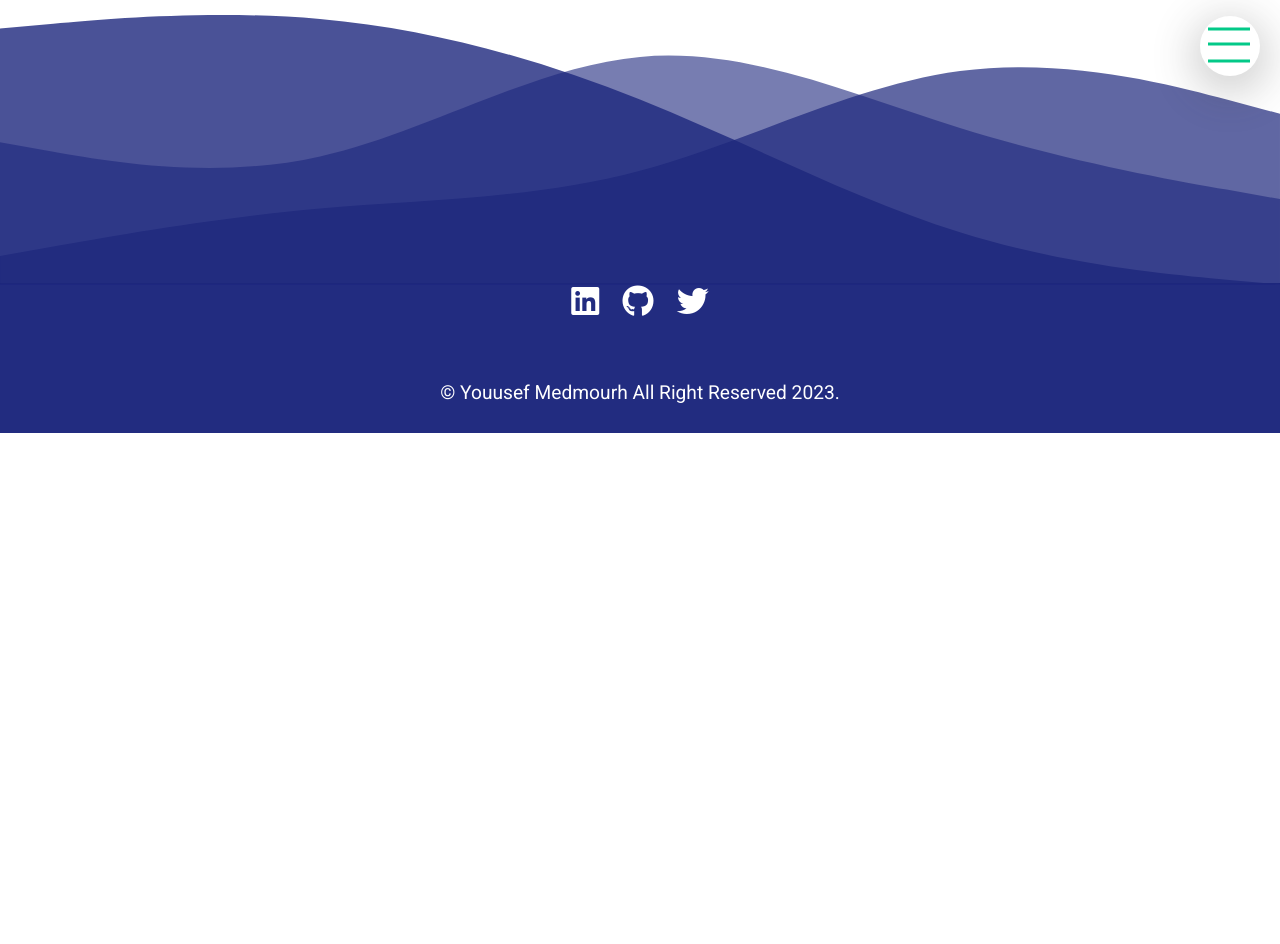
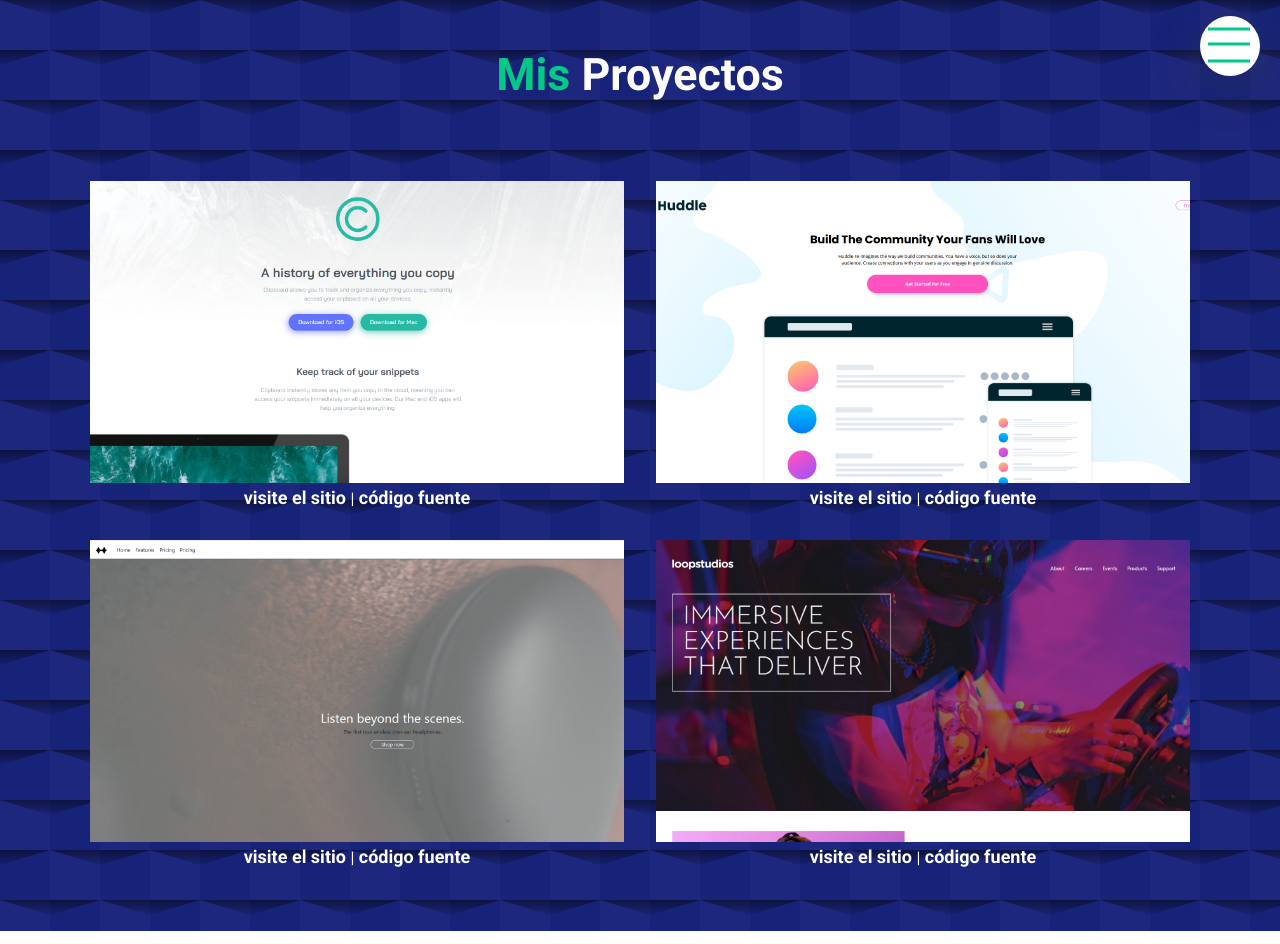
Before and after one commit to YoussefDevp/portfoilio_001, a plain HTML site: page proyectos.html in a window 1280 px wide. Shown: the top 944 px of the page. Before the commit the page ends 800 px from the top, so only its background shows below. Drawn offline with Linux system fonts and the light colour scheme.

Commit message:
project page v1.0

```diff
--- a/dist/style.css
+++ b/dist/style.css
@@ -459,4 +459,4 @@ footer .row .social-links ul li a:hover {
   footer .row .social-links ul li a {
     font-size: 60%;
   }
-}
+}/*# sourceMappingURL=style.css.map */
--- a/proyectos.html
+++ b/proyectos.html
@@ -24,6 +24,41 @@
       <li><a class="nav-link" href="./index.html/#contact">Contacto</a></li>
     </ul>
   </nav>
+
+  <div id="work">
+    <div class="container px-3 py-5">
+        <h2 class="s-heading light"><span>Mis</span> Proyectos</h2>
+        <div class="row cards">
+
+          <div class="card col-sm-12 col-md-6 col-lg-6 ">
+
+            <a href=""><img src="./img/Captura1.png" alt="" srcset=""></a>
+            <p>
+              <a href="https://front-end-mentor-challlenge.netlify.app/">visite el sitio </a>|<a href="https://github.com/YoussefDevp/ClipBoard"> código fuente</a>
+            </p>
+        </a>
+          </div>
+          <div class="card col-sm-12 col-md-6 col-lg-6 ">
+            <img src="./img/Captura2.png" alt="" srcset="">
+            <p>
+              <a href="https://huddel-2.netlify.app/">visite el sitio </a>|<a href="https://github.com/YoussefDevp/Huddel-2"> código fuente</a>
+            </p>
+          </div>
+          <div class="card col-sm-12 col-md-6 col-lg-6">
+            <img src="./img/Captura3.png" alt="" srcset="">
+            <p>
+              <a href="https://regal-licorice-676cca.netlify.app/">visite el sitio </a>|<a href="https://github.com/YoussefDevp/bootstrap_headpnones"> código fuente</a>
+            </p>
+          </div>
+          <div class="card col-sm-12 col-md-6 col-lg-6 ">
+            <img src="./img/Captura4.png" alt="" srcset="">
+            <p>
+              <a href="https://loopstudios.netlify.app/">visite el sitio </a>|<a href="https://github.com/YoussefDevp/loopstudios-landing-page"> código fuente</a>
+            </p>
+          </div>
+        </div>
+      </div>
+    </div>
 
   <footer>
     <svg style="overflow:visible" class="svg" xmlns="http://www.w3.org/2000/svg" viewBox="0 0 1440 320">
```
Also changed, not shown: index.html (+6 -5 lines), 1 other file.
